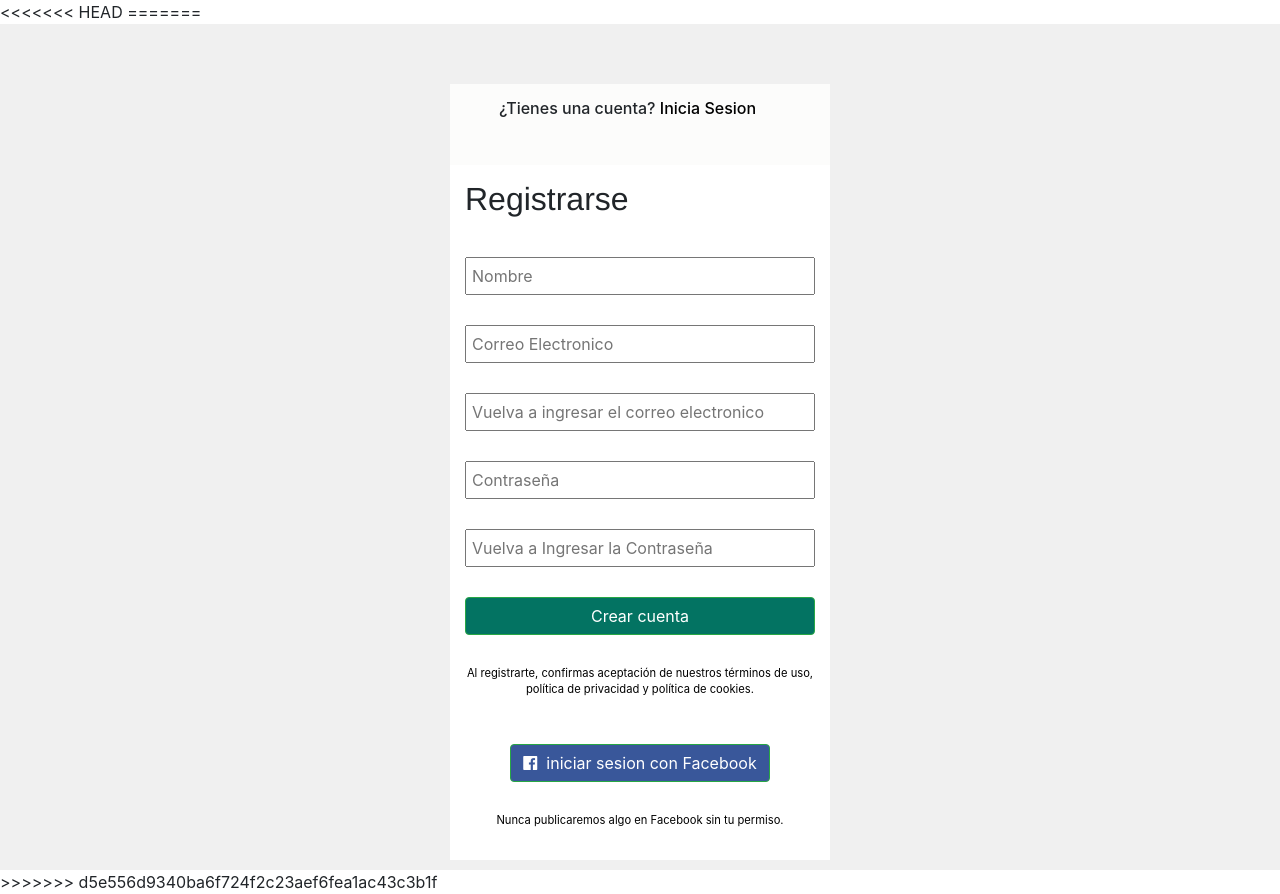
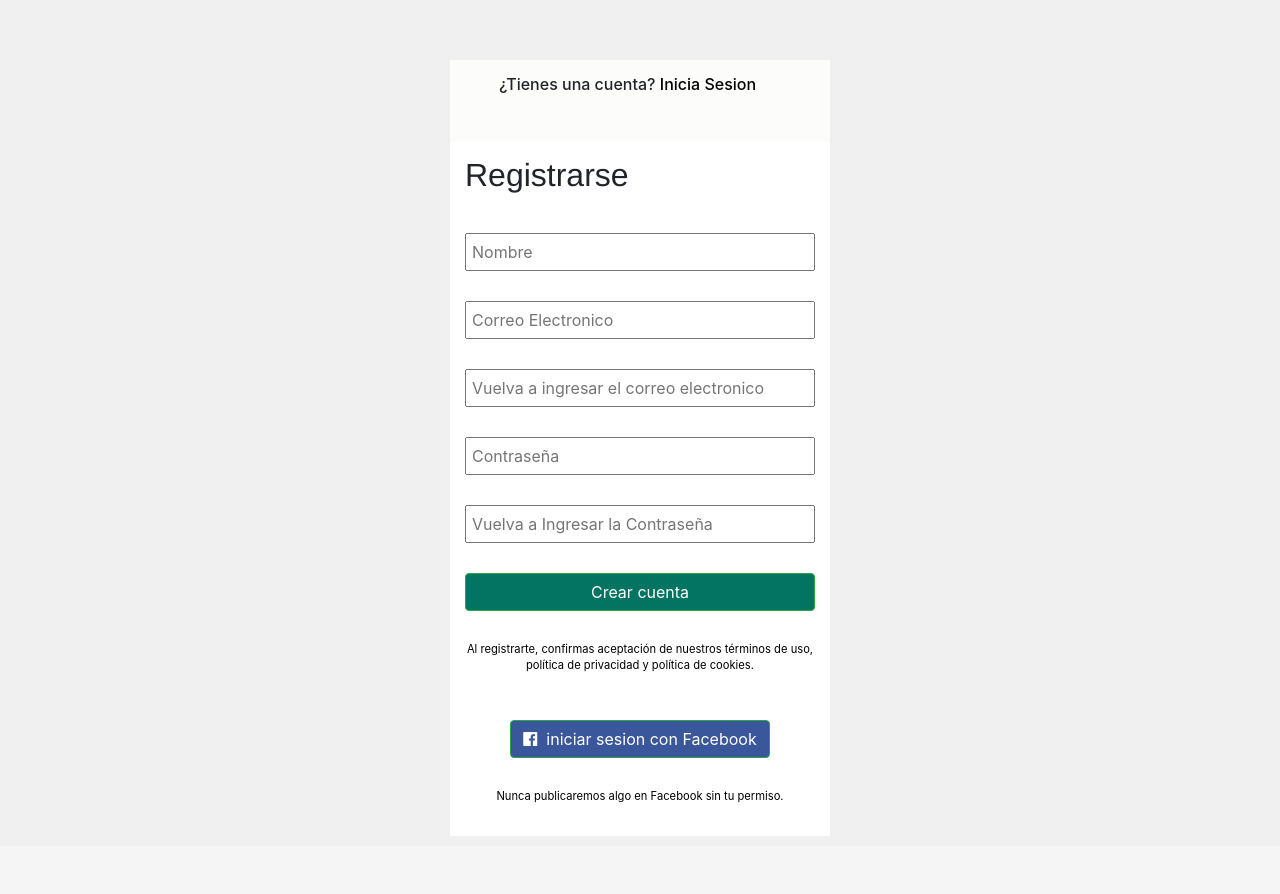
Before and after one commit to GenesisIza/proyecto-POO, a PHP site: page /registrarse in a window 1280 px wide. Shown: the part 75-969 px from the top of the page. After the commit the page ends 878 px from the top, so only its background shows below. Run offline with PHP 8.4, Linux system fonts and the light colour scheme.

Commit message:
enlaces
paginas enlazadas

```diff
--- a/Kickstarter/iniciar-seccion.php
+++ b/Kickstarter/iniciar-seccion.php
@@ -29,7 +29,7 @@
       <td>     <p>Nunca publicaremos algo en Facebook sin tu permiso.</p></td>
     </tr>
      <tr>
-        <td style="background-color:#FCFCFB;"> ¿Nuevo usuario en Kickstarter? <a href="#">¡Regístrame!</a></td>
+        <td style="background-color:#FCFCFB;"> ¿Nuevo usuario en Kickstarter? <a href="registrarse">¡Regístrame!</a></td>
     </tr>
     <tr>
 </table>
--- a/Kickstarter/registrarse.php
+++ b/Kickstarter/registrarse.php
@@ -1,9 +1,5 @@
   <?php include 'Plantillas/header.php';   ?>
-<<<<<<< HEAD
 
-
-
-=======
   <link rel="stylesheet" type="text/css" href="css/signin.css">
 
      <div class="formulario-reguistro" >
@@ -47,5 +43,3 @@
 
 </table>
 </div>
-
->>>>>>> d5e556d9340ba6f724f2c23aef6fea1ac43c3b1f
```
